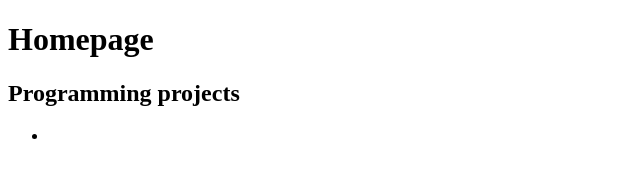
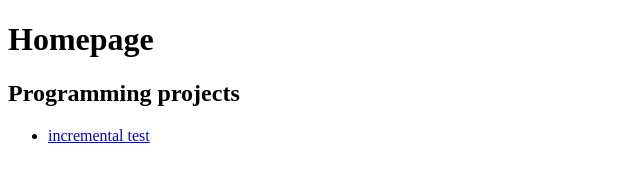
Before and after one commit to iwbrgt/iwbrgt.github.io, a plain HTML site: page index.html in a window 1280 px wide. Shown: the whole page, without its empty margins (0-640 px from the left). Drawn offline with Linux system fonts and the light colour scheme.

Commit message:
add first link

```diff
--- a/index.html
+++ b/index.html
@@ -16,7 +16,7 @@
             <h2>Programming projects</h2>
             <ul>
                 <li>
-
+                    <a href="iwbrgt.github.io/incremental-test/">incremental test</a>
                 </li>
             </ul>
         </p>
```
